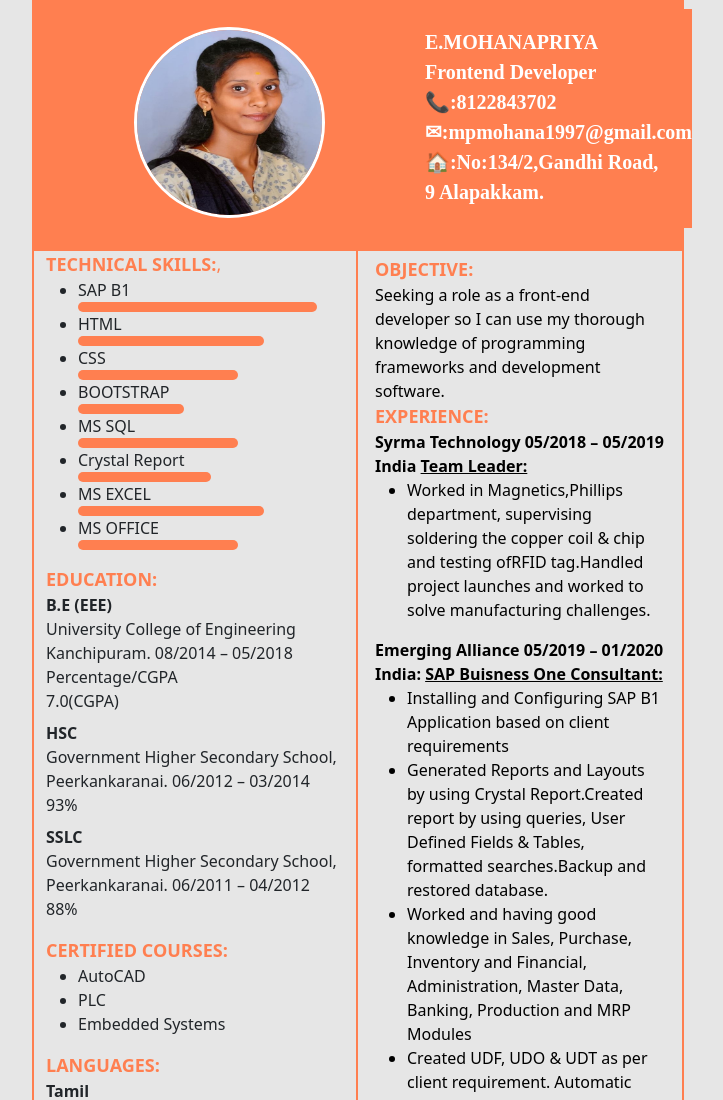
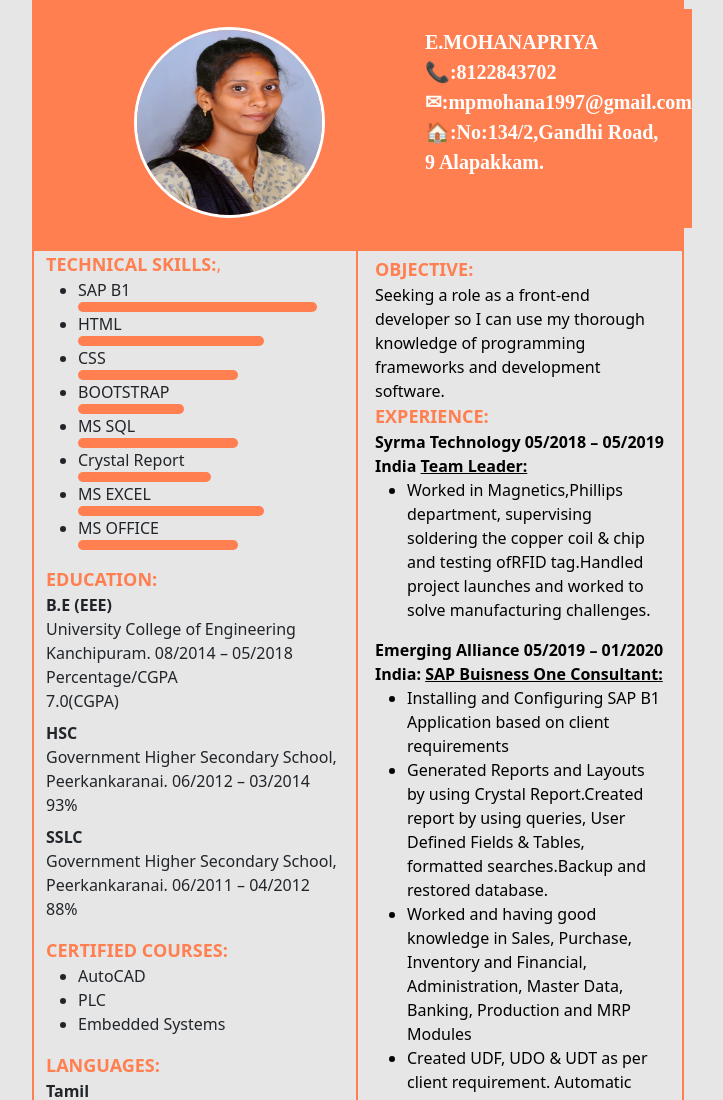
Before and after one commit to mohanasrini/Demo, a plain HTML site: page index.html in a window 1280 px wide. Shown: the top 1100 px of the page, without its empty margins (282-1005 px from the left). Drawn offline with nearby package versions, Linux system fonts and the light colour scheme.

Commit message:
hide frontend developer

```diff
--- a/index.html
+++ b/index.html
@@ -20,7 +20,7 @@
     							<div class="singleImage"> <img src="mohana.jpg" alt="C:\Users\Srini\Desktop\Task MP"></div>
     							<div class="FlexContainer">
     								E.MOHANAPRIYA<br>
-    								Frontend Developer<br>
+    								<!-- Frontend Developer<br> -->
     								📞:8122843702 <br>
     								✉:mpmohana1997@gmail.com<br>
     								🏠:No:134/2,Gandhi Road,<br>9 Alapakkam.
```
